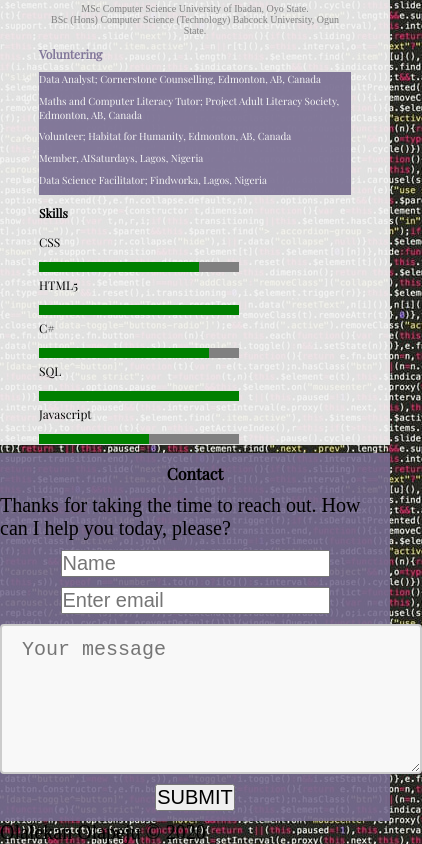
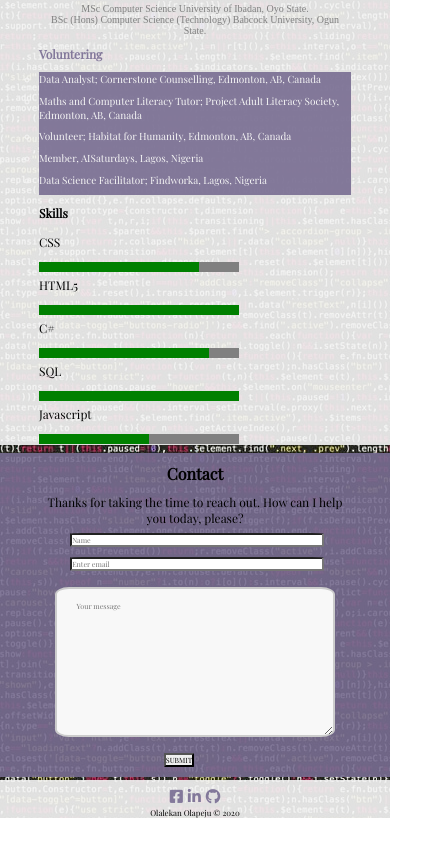
Before and after one commit to Triple0/resume-project, a plain HTML site: page index.html in a window 390 px wide. Shown: the part 568-1412 px from the top of the page, 422 px wide, since content can reach past the window. After the commit the page ends 1386 px from the top, so only its background shows below. Drawn offline with nearby package versions, Linux system fonts and the light colour scheme; a web font is replaced by a local one.

Commit message:
mobile completed

```diff
--- a/css/main.css
+++ b/css/main.css
@@ -32,8 +32,6 @@ body {
 }
 
 .name { grid-area: name; }
-/* .job_role { grid-area: job_role; }
-.navigation { grid-area: navigation; } */
 .about { grid-area: about; }
 .contact-form { grid-area: contact-form; }
 .footer { grid-area: footer; }
@@ -146,8 +144,6 @@ a:link {
     background: rgba(245, 245, 245, 0.9);
     /* border-top: rgba(120, 109, 146, 0.9);
     border-bottom: rgba(120, 109, 146, 0.9); */
-    border-top: red;
-    border-bottom: red;
 }
 
 #tagline {
@@ -265,26 +261,121 @@ progress {
     background: rgba(120, 109, 146, 0.9);
 }
 
-.contact:h2 {
-    margin-top: 2%;
-    background: rgba(120, 109, 146, 0.9);
+.contact > p {
+    margin-left: 10%;
+    margin-right: 10%;
+    text-align: center;
+    font-family: "Playfair Display", Arial, "Helvetica Neue", Helvetica, sans-serif;
+    font-size: 60%;
 }
 
 form, input, textarea {
     display: block;
-    margin-left: auto;
-    margin-right: auto;
-    margin-top: 10px;
+    margin-left: 10%;
+    margin-right: 10%;
+    margin-top: 2%;
     margin-bottom: 10px;
+    font-family: "Playfair Display", Arial, "Helvetica Neue", Helvetica, sans-serif;
+    font-size: 60%;
 
 }
 
+input {
+    width: 65vw;
+    height: 50%;
+    border-radius: 5%;
+    margin-left: 10%;
+    margin-right: 10%;
+}
+
+#submit {
+    display: block;
+    width: auto;
+    height: auto;
+    border-radius: 5%;
+    font-family: "Playfair Display", Arial, "Helvetica Neue", Helvetica, sans-serif;
+    font-size: 60%;
+    margin-left: 40%;
+    margin-right: 40%;
+}
+
 textarea {
-    width: 50vh;
+    width: 90%;
     height: 150px;
     padding: 12px 20px;
+    margin: 5% 5%;
     box-sizing: border-box;
     border: 2px solid #ccc;
-    border-radius: 4px;
+    border-radius: 5%;
     background-color: #f8f8f8;
   }
+
+  footer{
+    background: rgba(245, 245, 245, 0.9);
+    margin-top: 1%;
+    font-family: "Playfair Display", Arial, "Helvetica Neue", Helvetica, sans-serif;
+    font-size: 40%;
+    text-align: center;
+
+  }
+
+ #social-media-links {
+    list-style-position: outside;
+    list-style-image: none;
+    list-style-type: none;
+}
+
+#social-media-links > li {
+    display: inline-block;
+    list-style: none;
+}
+
+#social-media-links .fab {
+    color: rgba(120, 109, 146, 0.9);
+    font-size: 15px;
+}
+
+#social-media-links a:hover .fab,
+#social-media-links a:active .fab,
+#social-media-links a:focus .fab {
+    color: rgba(120, 109, 146, 0.9);
+}
+
+
+
+
+  @media screen and ( min-width: 500px) {
+    body {
+        background: red;
+    }
+    h1 {
+        font-size: 40px;
+    }
+
+    h2 {
+        font-size: 30px;
+    }
+
+    h3 {
+        font-size: 26px;
+    }
+}
+
+
+
+@media screen and ( min-width: 1024px) {
+    body {
+        background: red;
+    }
+    h1 {
+        font-size: 40px;
+    }
+
+    h2 {
+        font-size: 30px;
+    }
+
+    h3 {
+        font-size: 26px;
+    }
+}
--- a/index.html
+++ b/index.html
@@ -1,95 +1,99 @@
 <!DOCTYPE html>
-<html>
+<html lang="en">
+
 <head>
     <meta charset="utf-8">
     <!-- Viewport for enhanced responsive -->
     <meta name="viewport" content="width=device-width, initial-scale=1.0">
+    <title>Online Resume</title>
     <link rel="icon" href="./img/favicon.png">
     <link rel="stylesheet" type="text/css" href="./css/main.css">
+    <link rel="stylesheet" href="./vendor/font-awesome/css/all.min.css">
 </head>
+
 <body>
-        <header class="header">
-            <p id="name">
+    <header id="name" class="header">
         <h1 class="name">Olalekan Olapeju</h1>
-            </p>
-            <p id="ph2">
-                <h2 class= "job_role" id="job_role">Data Scientist | Data Analyst | Full Stack Developer
+
+        <h2 class="job_role" id="job_role">Data Scientist | Data Analyst | Full Stack Developer
         </h2>
-            </p>
+
 
         <nav>
             <ul class="navigation">
                 <li>
-                        <a class="link" href="#name" alt="home page">Home</a>
+                    <a class="link" href="#name">Home</a>
                 </li>
                 <li>
                     |
                 </li>
                 <li>
-                        <a class="link" href="#about" alt="about page">About</a>
+                    <a class="link" href="#about">About</a>
                 </li>
                 <li>
                     |
                 </li>
                 <li>
-                        <a class="link" href="#contact" alt="contact page"> Contact</a>
+                    <a class="link" href="#contact"> Contact</a>
                 </li>
             </ul>
         </nav>
     </header>
 
-        <section name="about" id="about">
+    <section id="about">
         <h2 class="tagline">
             About
         </h2>
         <p id="tagline">
-                An analytical and creative professional with proficiency in Information and communication technology, community and social services with a Master of Science (MSc) focused in Computer Science from University of Ibadan.
+            An analytical and creative professional with proficiency in Information and communication technology,
+            community and social services with a Master of Science (MSc) focused in Computer Science from University of
+            Ibadan.
         </p>
         <h3 class="about_h3" id="about_h3_experience">
             Recent Experience
         </h3>
         <p class="experience_p">
-                Program Officer – Data Analyst (    2014 – 2019)
+            Program Officer – Data Analyst ( 2014 – 2019)
+        </p>
         <ul>
             <li class="experience">
                 Managed and updated organisation’s website and electronic mailing system for 30 employees
             </li>
             <li class="experience">
-                        Saved cost through in-house configuration and maintenance of computer software applications, hardware and its peripherals
+                Saved cost through in-house configuration and maintenance of computer software applications,
+                hardware and its peripherals
             </li>
             <li class="experience">
                 Ensured collation and analysis of quality data from surveys using discourse, SPSS and MS Excel
             </li>
             <li class="experience">
-                        Facilitated and conducted five (5) stakeholders’ engagement processes, four (4) needs assessment, over 15 baseline and value chain studies on social concern
+                Facilitated and conducted five (5) stakeholders’ engagement processes, four (4) needs assessment,
+                over 15 baseline and value chain studies on social concern
             </li>
             <li class="experience">
                 Undertook monitoring and evaluation of 52 projects and programs
             </li>
             <li class="experience">
-                        Coordinated and managed construction, furnishing and equipping of a 28-room hostel accommodation, a multi-purpose hall and 3 sport courts
+                Coordinated and managed construction, furnishing and equipping of a 28-room hostel accommodation, a
+                multi-purpose hall and 3 sport courts
             </li>
             <li class="experience">
                 Designed, developed and conducted 10 socio-economic surveys
             </li>
         </ul>
-            </p>
         <h3 class="about_h3">
             Education
         </h3>
         <p class="education">
             MSc Computer Science
-                University of Ibadan, Oyo State.
-            </p>
+            University of Ibadan, Oyo State.</p>
         <p class="education">
             BSc (Hons) Computer Science (Technology)
-                Babcock University, Ogun State.
-            </p>
+            Babcock University, Ogun State.</p>
 
         <h3 class="about_h3" id="about_h3_volunteering">
             Voluntering
         </h3>
-            <p>
         <ul>
             <li class="volunteering">
                 Data Analyst; Cornerstone Counselling, Edmonton, AB, Canada
@@ -108,7 +112,7 @@
             </li>
         </ul>
 
-            </p>
+
         <h3 class="about_h3">
             Skills
         </h3>
@@ -130,12 +134,33 @@
         <form id="contact-form" action="#">
             <input placeholder="Name" type="text" name="name" required="">
             <input placeholder="Enter email" type="email" name="email" required="">
-                <textarea placeholder="Your message" type="text" name="message"></textarea>
+            <textarea placeholder="Your message" name="message"></textarea>
             <input id="submit" class="button" type="submit" value="SUBMIT">
         </form>
     </section>
+    <footer>
+        <ul id="social-media-links">
+            <li>
+                <a href="https://facebook.com" target="_blank">
+                    <i class="fab fa-facebook-square"></i>
+                    <span class="screen-reader-text"></span>
+                </a>
+            </li>
+            <li>
+                <a href="https://linkedin.com" target="_blank">
+                    <i class="fab fa-linkedin-in"></i>
+                    <span class="screen-reader-text"></span>
+                </a>
+            </li>
+            <li>
+                <a href="https://github.com" target="_blank">
+                    <i class="fab fa-github"></i>
+                    <span class="screen-reader-text"></span>
+                </a>
+            </li>
+        </ul>
+        Olalekan Olapeju &copy; 2020
+    </footer>
 </body>
-    <footer>
-        Olalekan Olapeju &copy 2020
-    </footer>
+
 </html>
```
Lines whose indentation alone changed are shown as unchanged.
